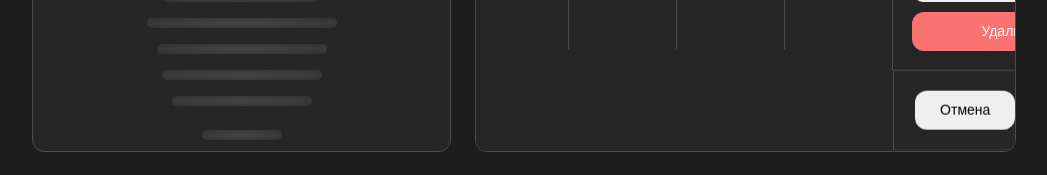
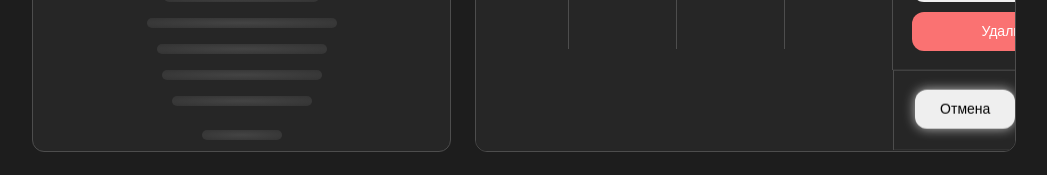
Before and after one commit to TwilightHunt/inventory, a Vue app: page / in a window 1280 px wide. In both pictures the pointer is over the button "Отмена". Shown: the part 493-668 px from the top of the page, without its empty margins (116-1163 px from the left). Built offline with nearby package versions, Linux system fonts and the light colour scheme.

Commit message:
build: button styling

```diff
--- a/src/assets/styles/components/buttons/buttons.scss
+++ b/src/assets/styles/components/buttons/buttons.scss
@@ -5,9 +5,17 @@
   cursor: pointer;
   border-radius: 1.2rem;
   border: none;
+  transition: box-shadow 0.1s ease, transform 0.2s ease;
+  &:hover {
+    transform: translateY(-1px);
+    box-shadow: 0px 0px 12px rgba(#fff, 0.7);
+  }
 }
 
 .button-danger {
-    background: #FA7272;
-    color: #fff;
+  background: #fa7272;
+  color: #fff;
+  &:hover {
+    box-shadow: 0px 0px 12px rgba(#fa7272, 0.7);
+  }
 }
--- a/src/components/workflow/grid/ItemInfo.vue
+++ b/src/components/workflow/grid/ItemInfo.vue
@@ -144,6 +144,7 @@ const options = {
       bottom: 0;
       left: 0;
       right: 0;
+      z-index: 50;
       background-color: rgba(#262626, 0.95);
       backdrop-filter: blur(5px) opacity(0.9);
       transform: translateY(100%);
```
